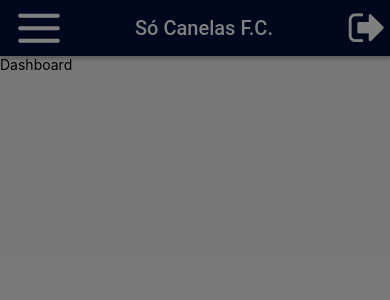
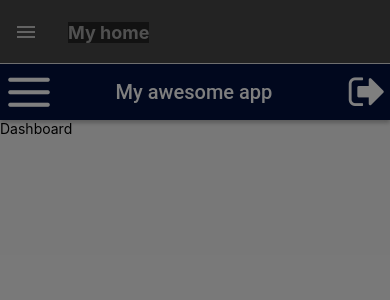
Before and after one commit to ThaynaFonsec/pi-mobile, a React Native app: screen /MyDrawer in a window 390 px wide. Shown: the top 300 px of the page. Built offline with nearby package versions, Linux system fonts and the light colour scheme.

Commit message:
Revert "Header DONE"
This reverts commit e0ff75c7b2c02f0d383886365e1a4ab4d9ee1d15.

```diff
--- a/src/components/Header.jsx
+++ b/src/components/Header.jsx
@@ -3,10 +3,8 @@ import { Appbar } from "react-native-paper";
 import { DrawerActions } from "@react-navigation/native";
 import Icon from "react-native-vector-icons/FontAwesome";
 import Icon2 from "react-native-vector-icons/Feather";
-import { useNavigation } from "@react-navigation/native";
 
-export default function Header({ screenName }) {
-  const navigation = useNavigation();
+export default function Header({ navigation }) {
   return (
     <View
       style={{
@@ -20,18 +18,17 @@ export default function Header({ screenName }) {
           name="menu"
           size={50}
           color={"white"}
-          style={{ paddingRight: 10, paddingLeft: 10 }}
-          onPress={() => navigation.dispatch(DrawerActions.openDrawer())}
+          onPress={() => navigation.dispatch(DrawerActions.toggleDrawer())}
         />
         <Appbar.Content
-          title={screenName}
+          title="My awesome app"
           style={{ alignItems: "center", right: "3%" }}
         />
         <Icon
           name="sign-out"
           size={40}
           color={"white"}
-          onPress={() => navigation.goBack()}
+          onPress={() => navigation.dispatch(DrawerActions.jumpTo("Login"))}
         />
       </Appbar.Header>
     </View>
--- a/src/navigation/DrawerNavigator.jsx
+++ b/src/navigation/DrawerNavigator.jsx
@@ -1,7 +1,6 @@
 import * as React from "react";
 import { View, Text, Button } from "react-native";
 import Icon from "react-native-vector-icons/Entypo";
-import { NavigationContainer, DrawerActions } from "@react-navigation/native";
 import {
   createDrawerNavigator,
   DrawerContentScrollView,
@@ -23,7 +22,7 @@ export default function MyDrawer() {
   return (
     <Drawer.Navigator
       useLegacyImplementation
-      screenOptions={{ headerShown: false }}
+      // screenOptions={{ headerShown: false }}
       drawerContent={props => <CustomDrawerContent {...props} />}
     >
       <Drawer.Screen
--- a/src/screens/Dashboard.jsx
+++ b/src/screens/Dashboard.jsx
@@ -5,8 +5,7 @@ import Header from "../components/Header.jsx";
 const Dashboard = ({ navigation }) => {
   return (
     <View>
-      {/* nome do time */}
-      <Header screenName={"Só Canelas F.C."} />
+      <Header />
       <Text>Dashboard</Text>
     </View>
   );
```
